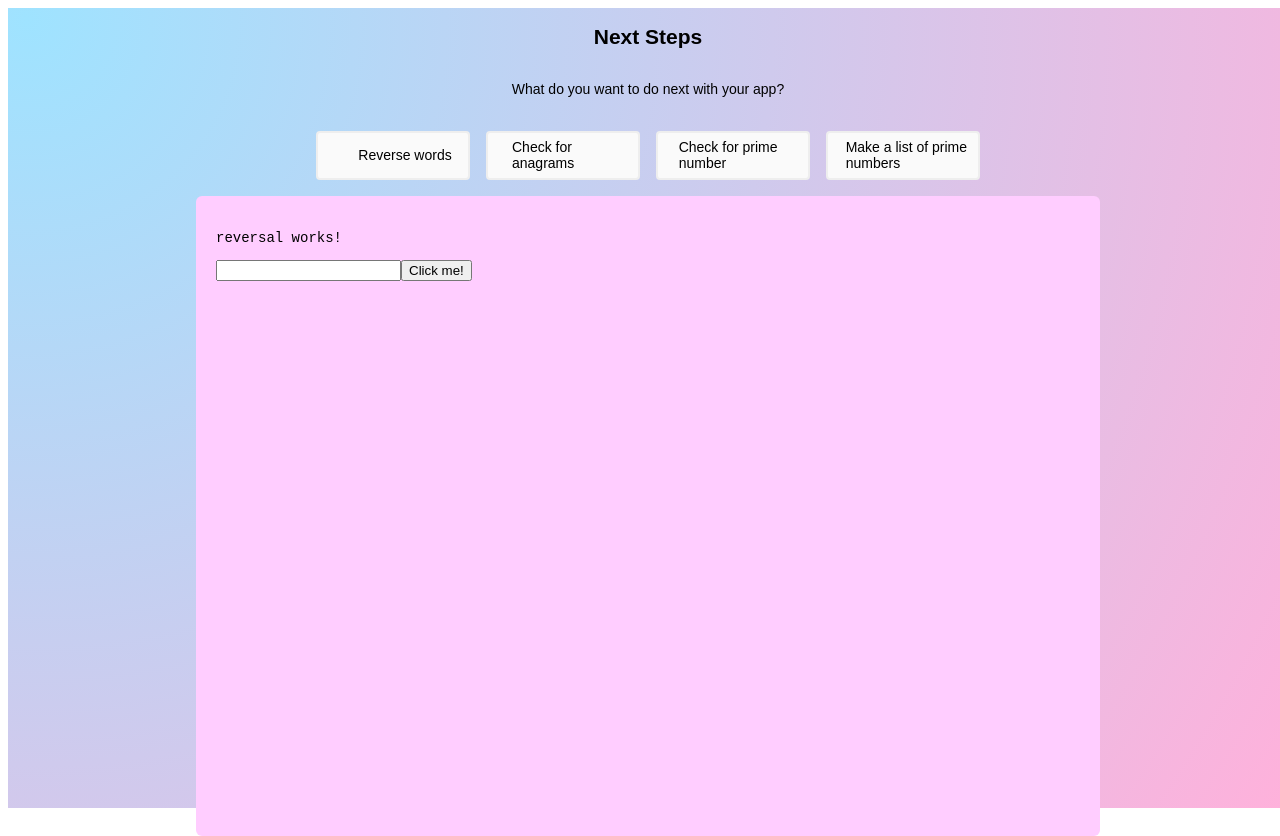
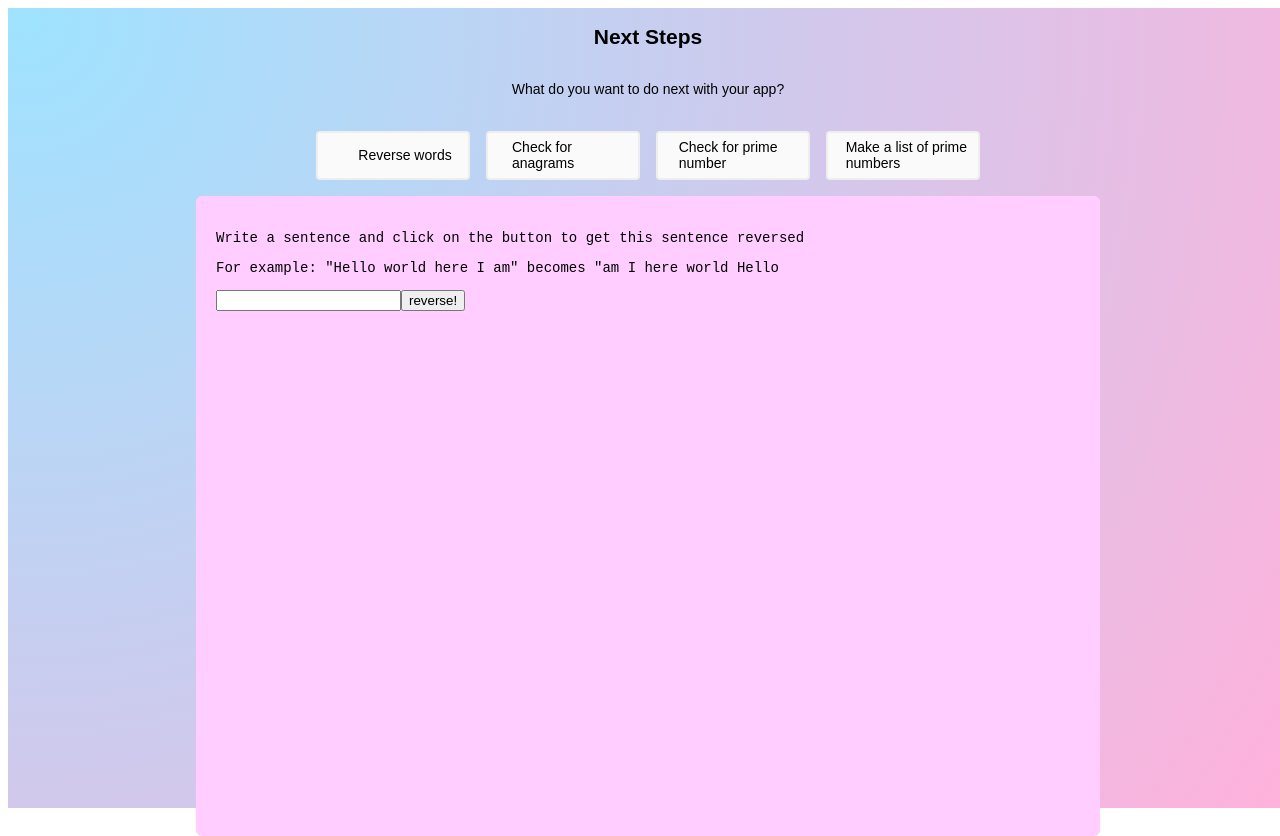
Before and after one commit to lisette-git/mango-front, an Angular app: page / in a window 1280 px wide. Built offline with nearby package versions, Linux system fonts and the light colour scheme.

Commit message:
primecheck implemented

```diff
--- a/src/app/components/anagram/anagram.component.html
+++ b/src/app/components/anagram/anagram.component.html
@@ -1 +1 @@
-<p>anagram works!</p>
+<p>anagram still has to be implemented</p>
--- a/src/app/components/primenumber/primenumber.component.html
+++ b/src/app/components/primenumber/primenumber.component.html
@@ -1 +1,7 @@
-<p>primenumber works!</p>
+<p>Check if your number is a prime number</p>
+
+<input type="int" width=24px id="numin" name="numin">
+<button type="button" (click)="clickPrimeCheck()" id="primButton">Check!</button>
+
+
+{{primeresult}}
--- a/src/app/components/primenumber/primenumber.component.ts
+++ b/src/app/components/primenumber/primenumber.component.ts
@@ -1,15 +1,32 @@
 import { Component, OnInit } from '@angular/core';
+import { TheGreatService } from '../../services/thegreat.service';
 
 @Component({
   selector: 'app-primenumber',
   templateUrl: './primenumber.component.html',
-  styleUrls: ['./primenumber.component.css']
+  styleUrls: ['./primenumber.component.css'],
+  providers: [TheGreatService]
 })
 export class PrimenumberComponent implements OnInit {
 
-  constructor() { }
+  constructor(private service: TheGreatService) { }
 
   ngOnInit() {
   }
 
+  numb = '';
+  primeresult = '';
+
+
+    clickPrimeCheck() {
+
+    this.numb = (<HTMLInputElement>document.getElementById("numin")).value;
+
+      const soso = this.service.primecheck(this.numb)
+      .subscribe((response: any) =>  this.primeresult = response.toString());
+
+
+
+    }
+
 }
--- a/src/app/components/reversal/reversal.component.html
+++ b/src/app/components/reversal/reversal.component.html
@@ -1,9 +1,9 @@
-<p>reversal works!</p>
+<p>Write a sentence and click on the button to get this sentence reversed</p>
+<p>For example: "Hello world here I am" becomes "am I here world Hello</p>
 
 
 <input type="text" width=24px id="txtin1" name="txtin1">
-<button type="button" (click)="onClickMe()" id="revButton">Click me!</button>
-{{clickMessage}}
-{{posted}}
+<button type="button" (click)="onClickMe()" id="revButton">reverse!</button>
+
 {{text}}
 {{result}}
--- a/src/app/services/thegreat.service.ts
+++ b/src/app/services/thegreat.service.ts
@@ -1,5 +1,5 @@
 import { Injectable } from '@angular/core';
-import { HttpClient } from '@angular/common/http';
+import { HttpClient, HttpHeaderResponse, HttpHeaders } from '@angular/common/http';
 import { Observable } from 'rxjs';
 
 @Injectable({
@@ -7,6 +7,7 @@ import { Observable } from 'rxjs';
 })
 export class TheGreatService {
 constructor(private http: HttpClient){
+
 }
 
 reversalString(text): Observable<string> {
@@ -15,4 +16,16 @@ return this.http.post("http://localhost:8081/game/reversal/",text,{responseType:
 
 
 
+primecheck(nummie): Observable<Object> {
+  // let headers = new HttpHeaders().append('in', nummie);
+  // headers.append('responseType','text');
+  // const headers= new HttpHeaders()
+  // .set('in',nummie.toString());
+  return this.http.post("http://localhost:8081/game/prime-number-check/",'',{headers: new HttpHeaders({ 'in2': nummie , 'responseType' : 'text' })});
+  };
+
+
+
+
+
 }
```
Also changed, not shown: src/app/components/primelist/primelist.component.html (line endings or trailing spaces).
